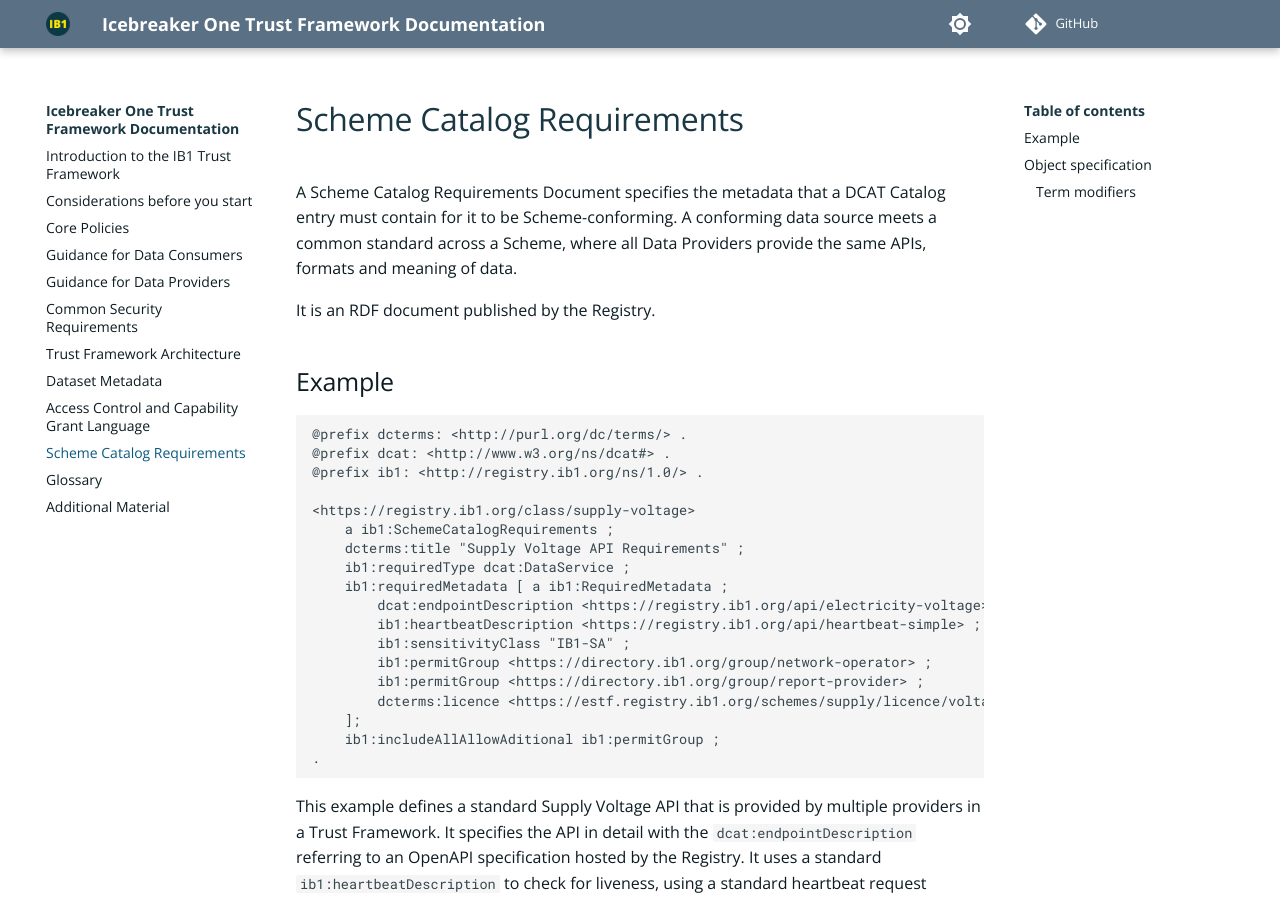
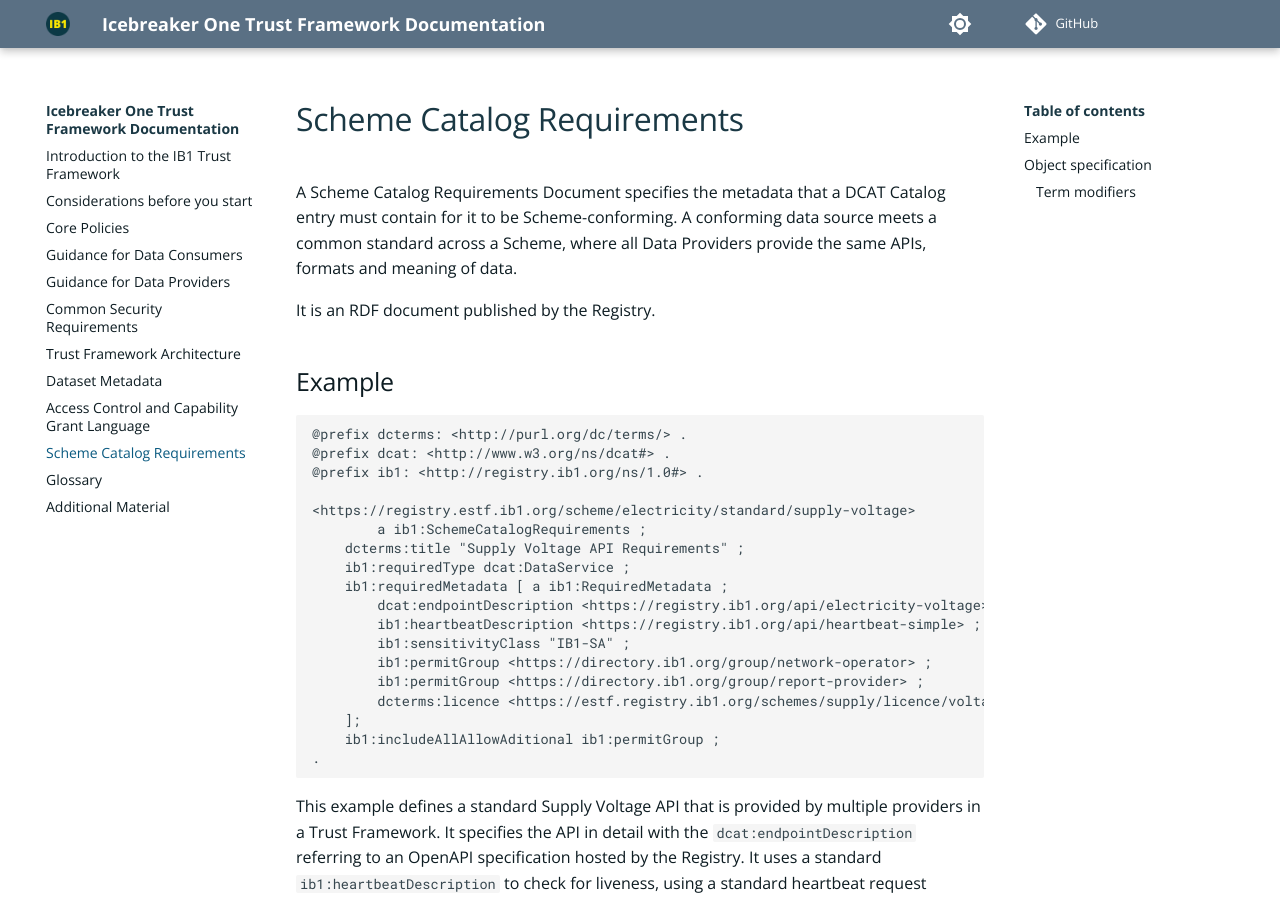
Before and after one commit to icebreakerone/ib1-technical-docs, an MkDocs documentation site: the page built from docs/scheme_catalog_requirements.md, in a window 1280 px wide and 900 px high. Built offline with MkDocs 1.6.1 and Material for MkDocs 9.7.7, drawn with Linux system fonts in a browser that asks for light colours; plug-ins that fetch from the network failed and are left out; comment, search, counter and statistics services are not loaded; the version menu is left out.

Commit message:
docs/scheme_catalog_requirements.md updated from https://stackedit.net/

````diff
--- a/docs/scheme_catalog_requirements.md
+++ b/docs/scheme_catalog_requirements.md
@@ -10,10 +10,10 @@
 ```
 @prefix dcterms: <http://purl.org/dc/terms/> .
 @prefix dcat: <http://www.w3.org/ns/dcat#> .
-@prefix ib1: <http://registry.ib1.org/ns/1.0/> .
+@prefix ib1: <http://registry.ib1.org/ns/1.0#> .
 
-<https://registry.ib1.org/class/supply-voltage>
-	a ib1:SchemeCatalogRequirements ;
+<https://registry.estf.ib1.org/scheme/electricity/standard/supply-voltage>
+		a ib1:SchemeCatalogRequirements ;
 	dcterms:title "Supply Voltage API Requirements" ;
 	ib1:requiredType dcat:DataService ;
 	ib1:requiredMetadata [ a ib1:RequiredMetadata ;
````
Also changed, not shown: other parts of docs/scheme_catalog_requirements.md (+3 -3 lines).
